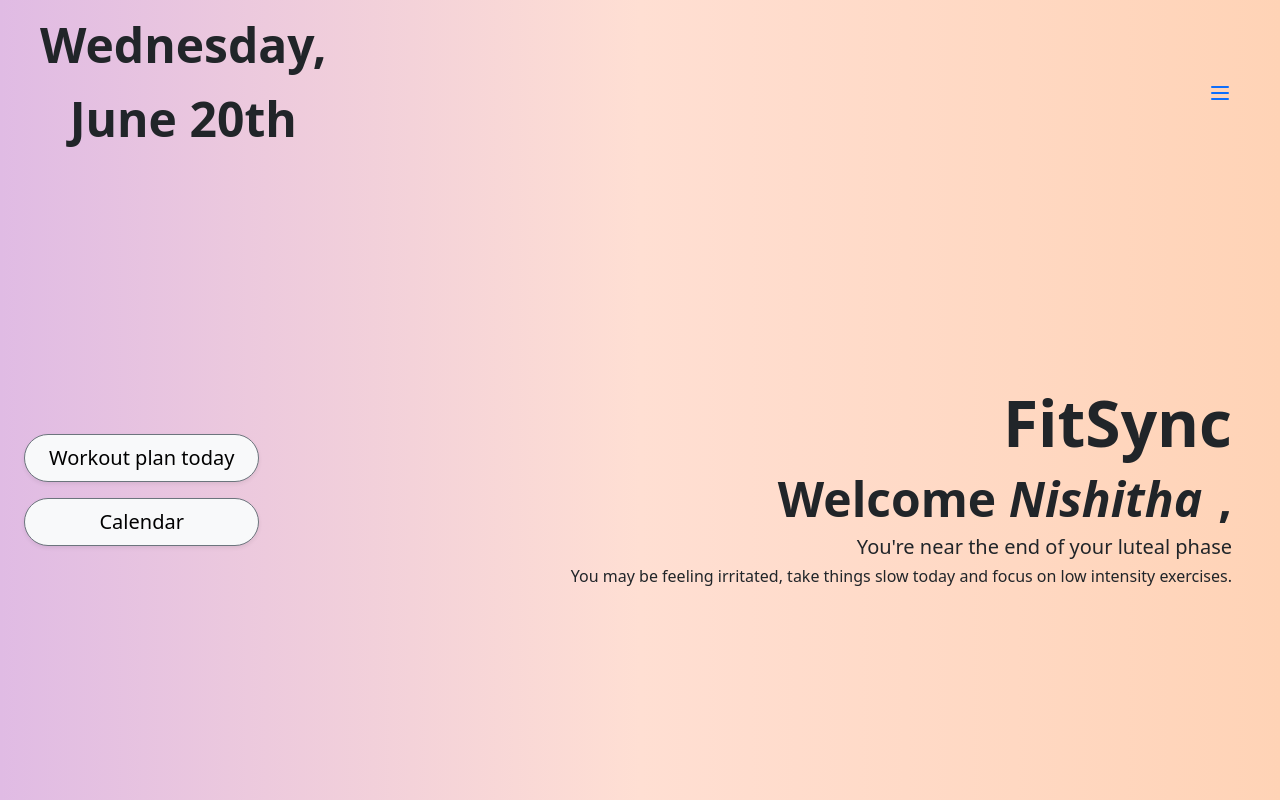
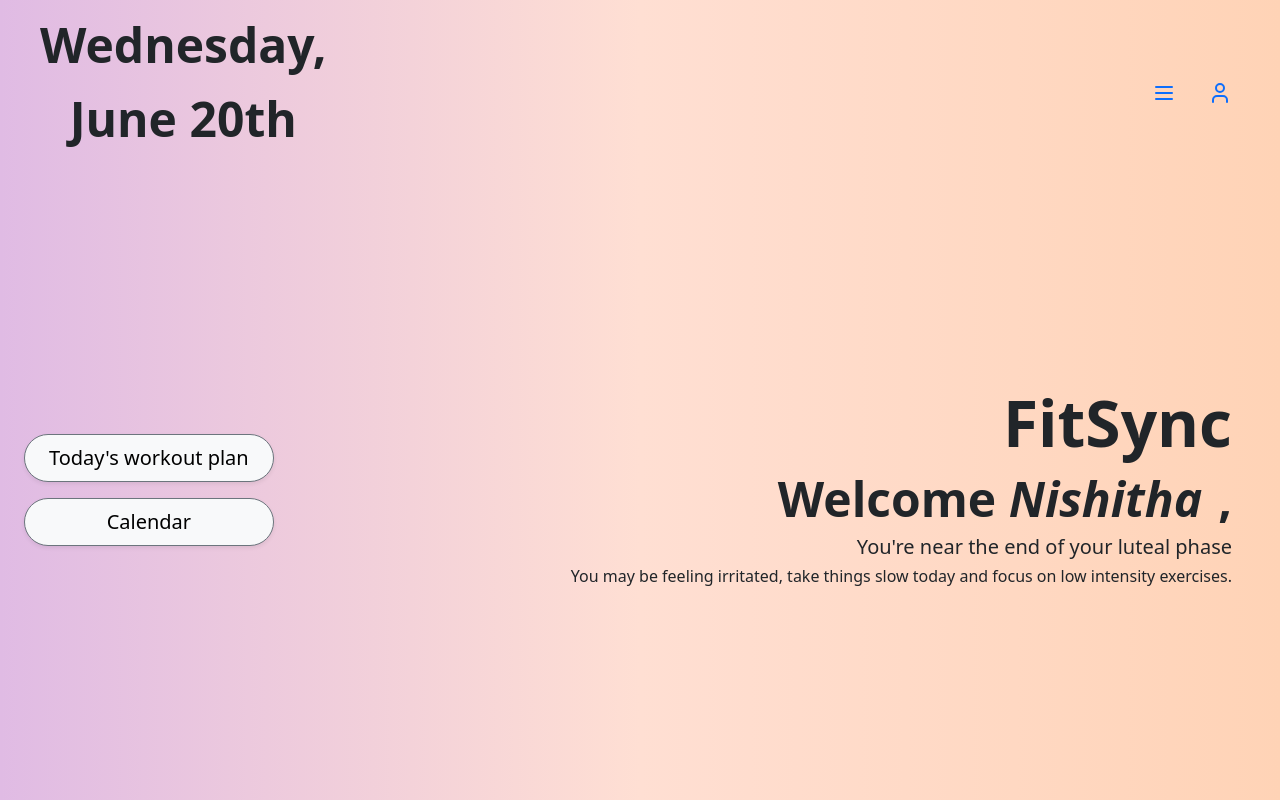
Before and after one commit to silviasyu/FitSync, a React (Create React App) app in the folder fitsync/: page /home in a window 1280 px wide. Built offline with nearby package versions, Linux system fonts and the light colour scheme.

Commit message:
minior changes

```diff
--- a/fitsync/src/App.css
+++ b/fitsync/src/App.css
@@ -34,8 +34,6 @@ input {
 
 
 /* Style for Sidebar */
-
-
 .navbar {
   background-color: transparent;
   height: 80px;
--- a/fitsync/src/components/Sidebar.js
+++ b/fitsync/src/components/Sidebar.js
@@ -14,6 +14,9 @@ const Sidebar = () => {
       <div className='navbar'>
         <Link to='#' className='menu-bars'>
           <Menu onClick={toggleSidebar} />
+        </Link>
+        <Link to='#' className='menu-bars'>
+          <User />
         </Link>
       </div>
 
--- a/fitsync/src/screens/Home.js
+++ b/fitsync/src/screens/Home.js
@@ -22,7 +22,7 @@ const HomePage = () => {
         {/* Function Buttons */}
         <div className="d-flex flex-column gap-3">
           <button onClick={() => navigate("/workout-plan")} className="btn btn-light shadow-sm px-4 py-2 rounded-pill fs-5 border border-secondary">
-            Workout plan today
+           Today's workout plan
           </button>
           <button onClick={() => navigate("/calendar")} className="btn btn-light shadow-sm px-4 py-2 rounded-pill fs-5 border border-secondary">
             Calendar
```
